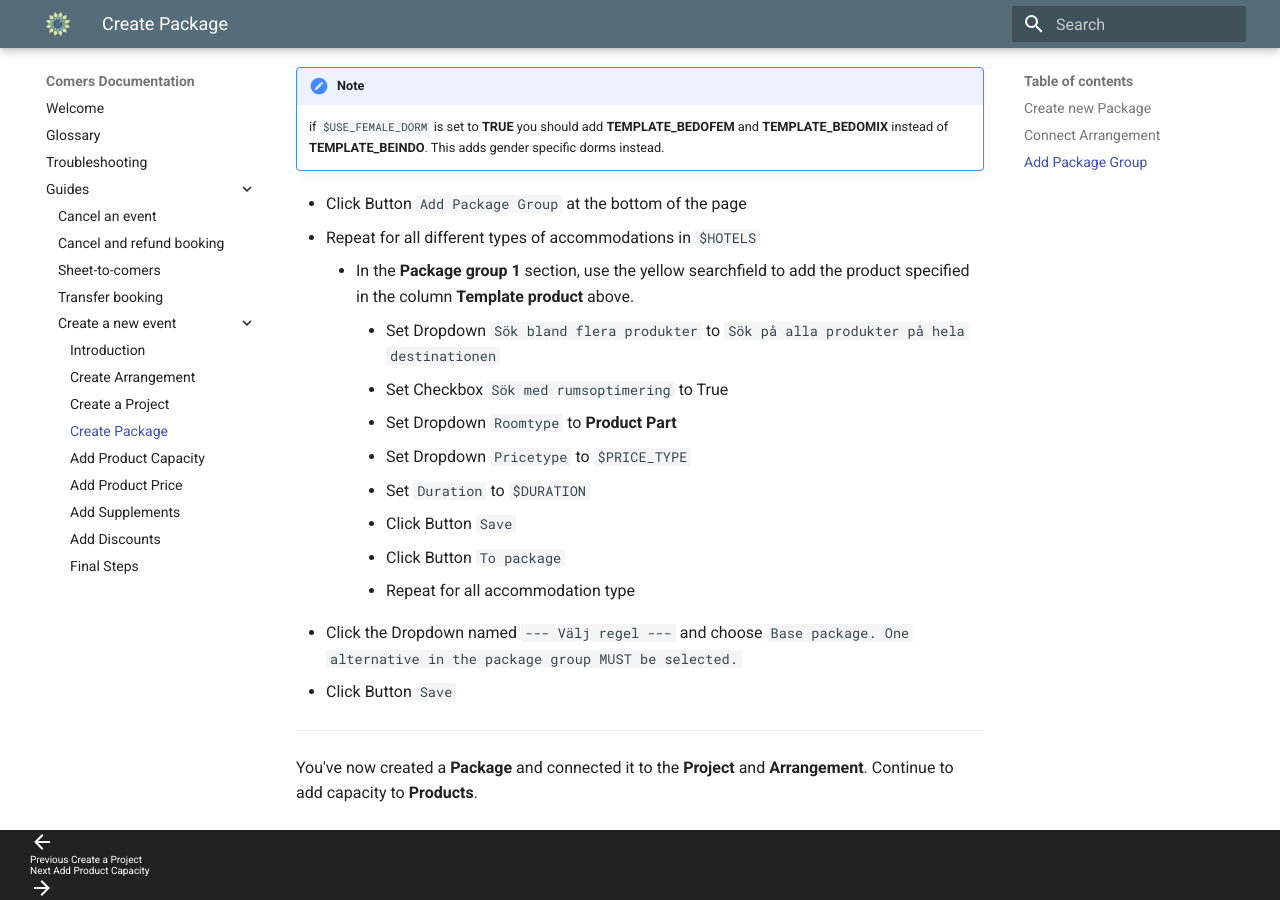
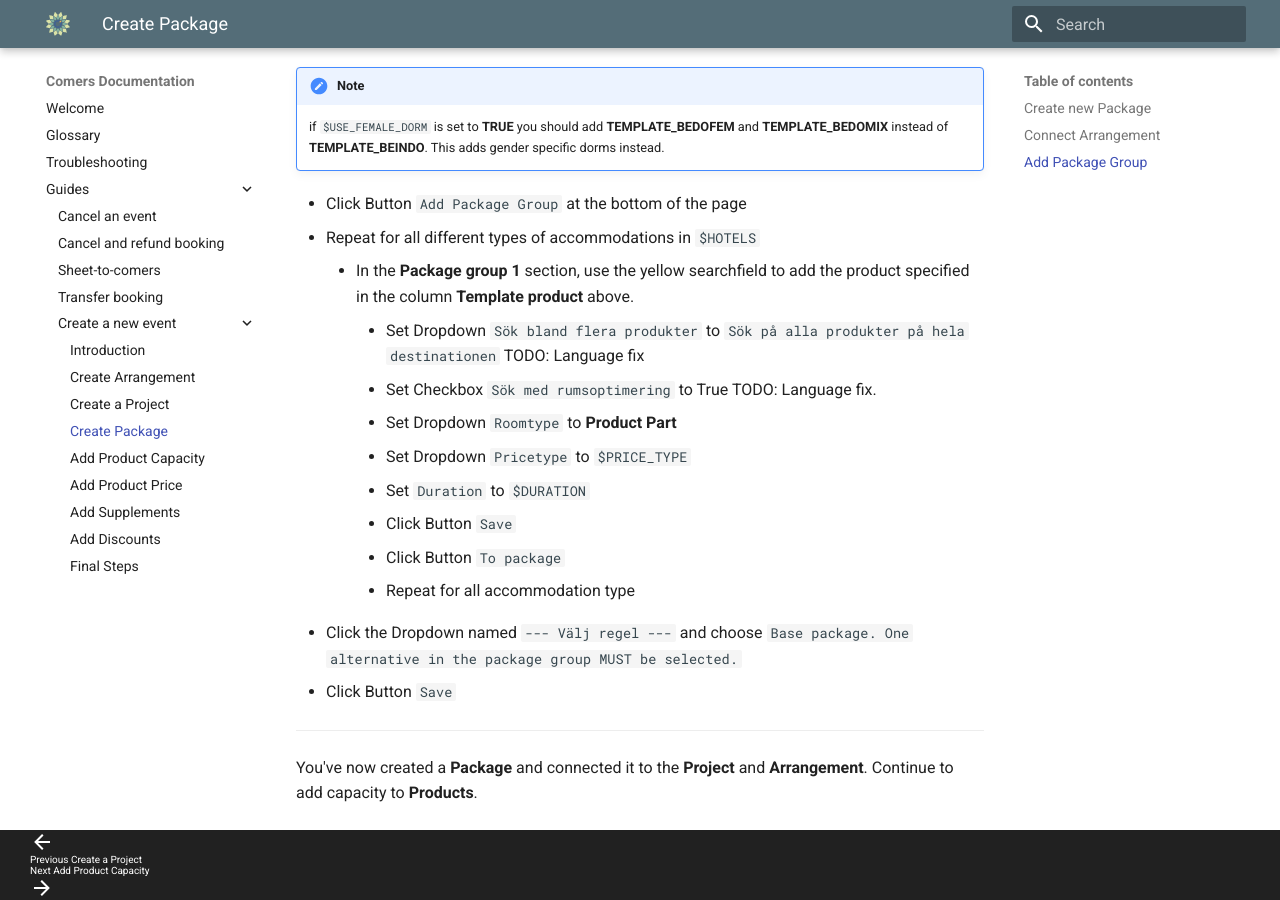
Before and after one commit to begabba/docs-comers, an MkDocs documentation site: the page built from docs/guides/create-a-new-event/03. Create Package.md, in a window 1280 px wide and 900 px high, scrolled down 1836 px. Built offline with MkDocs 1.6.1 and Material for MkDocs 9.7.7, drawn with Linux system fonts in a browser that asks for light colours.

```diff
--- a/docs/guides/create-a-new-event/03. Create Package.md
+++ b/docs/guides/create-a-new-event/03. Create Package.md
@@ -52,8 +52,8 @@
 * Click Button `Add Package Group` at the bottom of the page
 * Repeat for all different types of accommodations in `$HOTELS`
     - In the **Package group 1** section, use the yellow searchfield to add the product specified in the column **Template product** above.
-        + Set Dropdown `Sök bland flera produkter` to `Sök på alla produkter på hela destinationen`
-        + Set Checkbox `Sök med rumsoptimering` to True
+        + Set Dropdown `Sök bland flera produkter` to `Sök på alla produkter på hela destinationen` TODO: Language fix
+        + Set Checkbox `Sök med rumsoptimering` to True TODO: Language fix.
         + Set Dropdown `Roomtype` to **Product Part**
         + Set Dropdown `Pricetype` to `$PRICE_TYPE`
         + Set `Duration` to `$DURATION`
```
